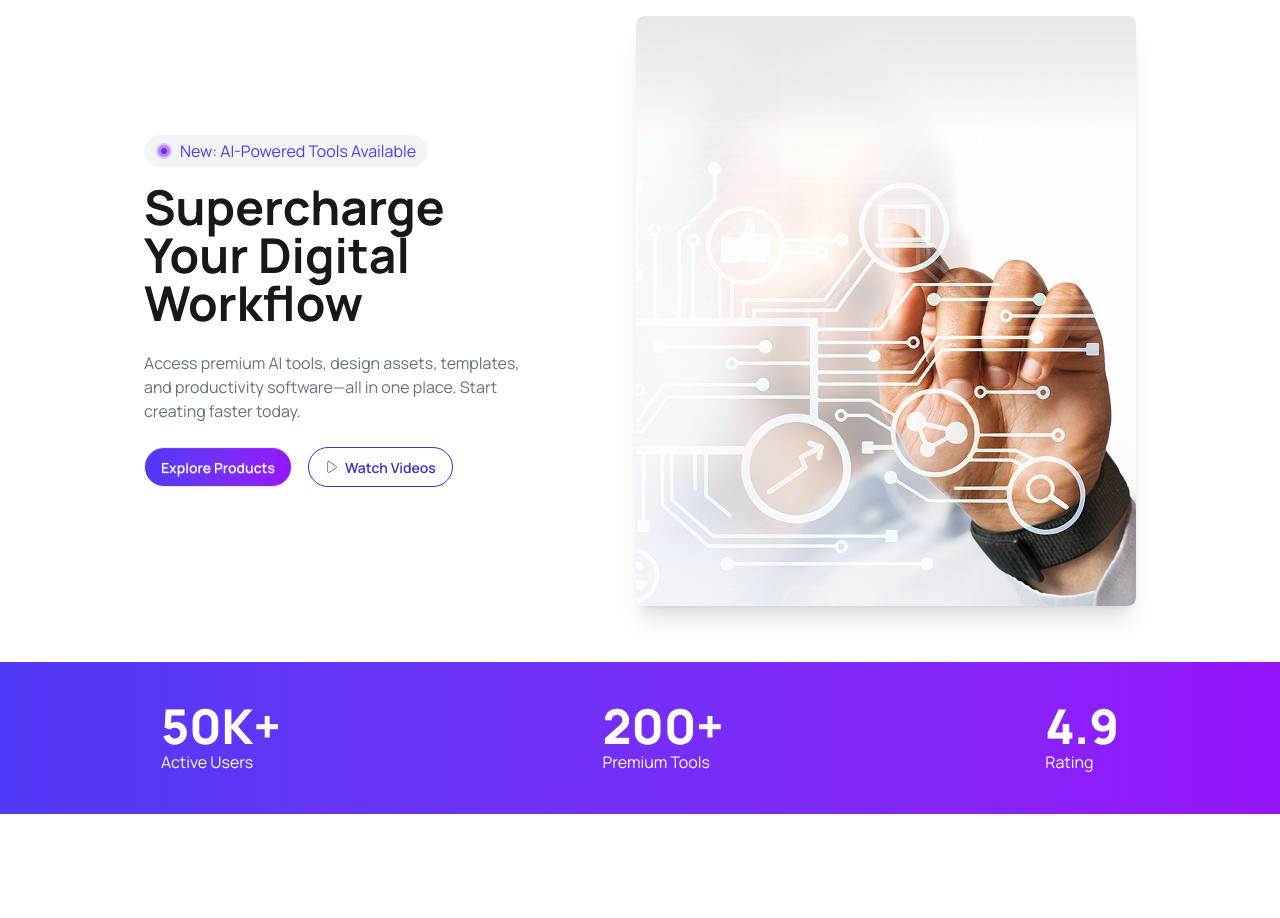
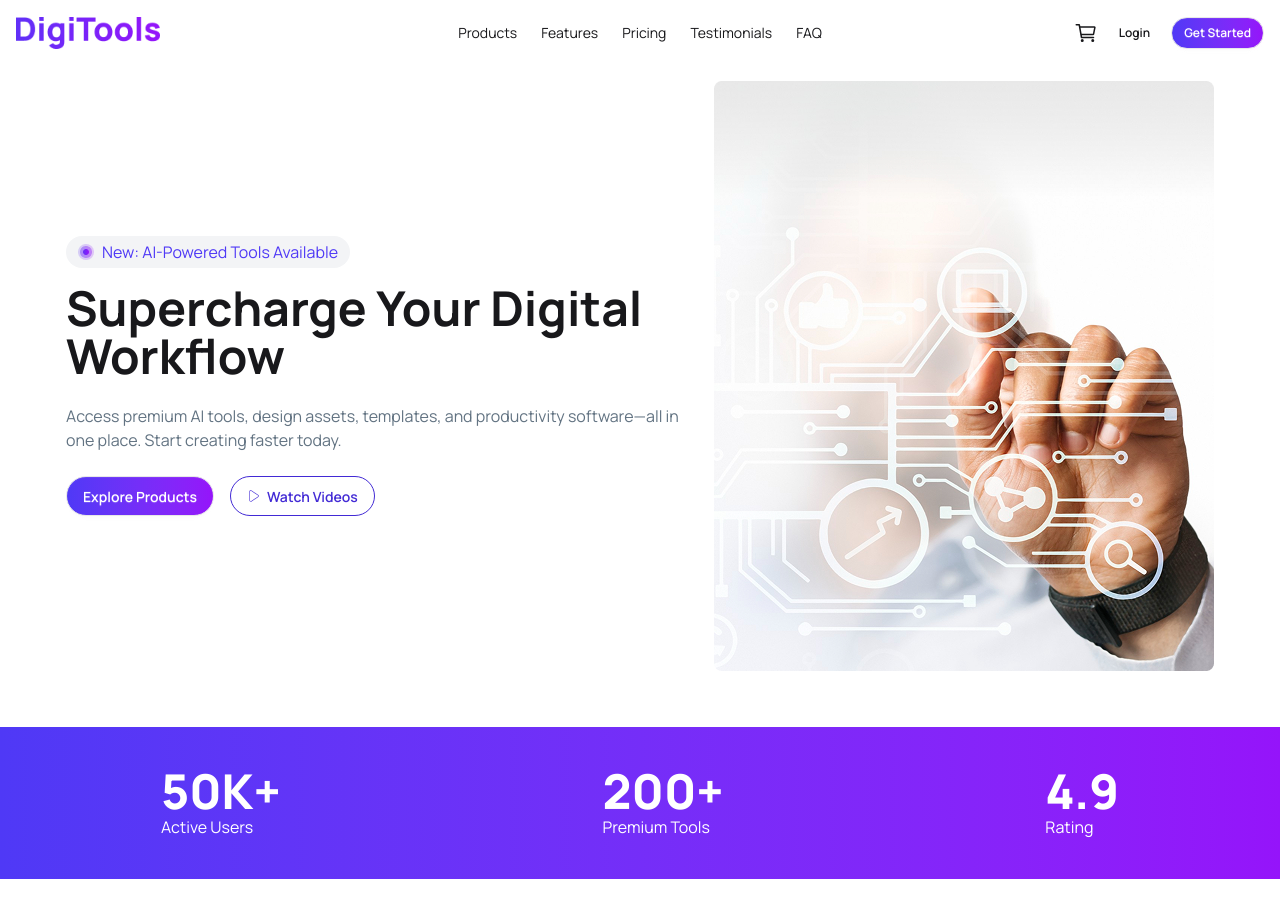
Before and after one commit to wdev-jahidhasan/digitools-purchase, a React (Vite) app: page / in a window 1280 px wide. Before the commit the page ends 854 px from the top, so only its background shows below. Built offline with nearby package versions, Linux system fonts and the light colour scheme.

Commit message:
navbar, banner and stat section responsive

```diff
--- a/src/App.jsx
+++ b/src/App.jsx
@@ -7,7 +7,7 @@ function App() {
 
   return (
     <>
-    {/* <Navbar></Navbar> */}
+    <Navbar></Navbar>
     <Banner></Banner>
     <Statistics></Statistics>
     </>
--- a/src/Component/Banner.jsx
+++ b/src/Component/Banner.jsx
@@ -5,23 +5,25 @@ import { CiPlay1 } from "react-icons/ci";
 
 const Banner = () => {
   return (
-    <div className="hero w-4/5 mx-auto">
-      <div className="hero-content flex-col lg:flex-row-reverse">
+
+
+    <div>
+      <div className="hero-content flex flex-col lg:flex-row-reverse w-full mx-auto gap-6">
 
         <img
             src={bannerImg}
-          className="rounded-lg shadow-xl"
           />
 
 
-        <div className='pr-20'>
-          <button className='text-[#4F39F6] bg-gray-100 rounded-3xl p-3 py-1 mb-4 flex items-center gap-2'><img className='h-4 w-4' src={circle} alt="" /> New: AI-Powered Tools Available</button>
-          <h1 className="text-5xl font-bold">Supercharge Your Digital Workflow</h1>
+
+        <div className='w-full lg:w-1/2 text-center lg:text-left'>
+          <button className='text-[#4F39F6] bg-gray-100 rounded-3xl px-3 py-1 text-sm md:text-base mb-4 flex items-center gap-2'><img className='h-4 w-4' src={circle} alt="" /> New: AI-Powered Tools Available</button>
+          <h1 className="text-3xl md:text-5xl font-bold">Supercharge Your Digital Workflow</h1>
           <p className="py-6 text-[#627382]">
             Access premium AI tools, design assets, templates, and productivity
             software—all in one place. Start creating faster today.
           </p>
-          <div className='flex gap-4'>
+          <div className='flex flex-col sm:flex-row gap-4 justify-center lg:justify-start'>
             <button className="btn bg-linear-to-r from-[#4F39F6] to-[#9514FA] text-white rounded-3xl">Explore Products</button>
             <button className='btn btn-outline btn-primary rounded-3xl'><CiPlay1 /> Watch Videos</button>
           </div>
--- a/src/Component/Navbar.jsx
+++ b/src/Component/Navbar.jsx
@@ -6,34 +6,46 @@ const Navbar = () => {
   return (
 
 
-    <div className="navbar bg-base-100 shadow-sm">
+    <div className="navbar bg-base-100 w-full max-w-7xl mx-auto px-4">
+
       <div className="navbar-start">
         <div className="dropdown">
-      <div tabIndex={0} role="button" className="btn btn-ghost btn-circle">
-        <svg xmlns="http://www.w3.org/2000/svg" className="h-5 w-5" fill="none" viewBox="0 0 24 24" stroke="currentColor"> <path strokeLinecap="round" strokeLinejoin="round" strokeWidth="2" d="M4 6h16M4 12h16M4 18h7" /> </svg>
+          <div tabIndex={0} role="button" className="btn btn-ghost lg:hidden">
+            <svg xmlns="http://www.w3.org/2000/svg" className="h-5 w-5" fill="none" viewBox="0 0 24 24" stroke="currentColor"> <path strokeLinecap="round" strokeLinejoin="round" strokeWidth="2" d="M4 6h16M4 12h8m-8 6h16" /> </svg>
           </div>
           <ul
             tabIndex="-1"
             className="menu menu-sm dropdown-content bg-base-100 rounded-box z-1 mt-3 w-52 p-2 shadow">
-        <li><a>Homepage</a></li>
-        <li><a>Portfolio</a></li>
-        <li><a>About</a></li>
+            <li><a>Products</a></li>
+            <li><a>Features</a></li>
+            <li><a>Pricing</a></li>
+            <li><a>Testimonials</a></li>
+            <li><a>FAQ</a></li>
           </ul>
         </div>
+
+        <img src={digiTools} alt="" className='h-6 md:h-8 w-auto' />
+
       </div>
-  <div className="navbar-center">
-    <a className="btn btn-ghost text-xl">daisyUI</a>
+      <div className="navbar-center hidden lg:flex">
+        <ul className="menu menu-horizontal px-1">
+          <li><a>Products</a></li>
+          <li><a>Features</a></li>
+          <li><a>Pricing</a></li>
+          <li><a>Testimonials</a></li>
+          <li><a>FAQ</a></li>
+        </ul>
       </div>
-  <div className="navbar-end">
-    <button className="btn btn-ghost btn-circle">
-      <svg xmlns="http://www.w3.org/2000/svg" className="h-5 w-5" fill="none" viewBox="0 0 24 24" stroke="currentColor"> <path strokeLinecap="round" strokeLinejoin="round" strokeWidth="2" d="M21 21l-6-6m2-5a7 7 0 11-14 0 7 7 0 0114 0z" /> </svg>
-    </button>
-    <button className="btn btn-ghost btn-circle">
-      <div className="indicator">
-        <svg xmlns="http://www.w3.org/2000/svg" className="h-5 w-5" fill="none" viewBox="0 0 24 24" stroke="currentColor"> <path strokeLinecap="round" strokeLinejoin="round" strokeWidth="2" d="M15 17h5l-1.405-1.405A2.032 2.032 0 0118 14.158V11a6.002 6.002 0 00-4-5.659V5a2 2 0 10-4 0v.341C7.67 6.165 6 8.388 6 11v3.159c0 .538-.214 1.055-.595 1.436L4 17h5m6 0v1a3 3 0 11-6 0v-1m6 0H9" /> </svg>
-        <span className="badge badge-xs badge-primary indicator-item"></span>
-      </div>
-    </button>
+      <div className="navbar-end flex items-center gap-2">
+
+        {/* <div className='flex justify-between items-center gap-2 font-semibold'> */}
+        <IoCartOutline className='text-2xl' />
+        <button className='btn btn-sm btn-ghost'>Login</button>
+        <button className='btn btn-sm bg-linear-to-r from-[#4F39F6] to-[#9514FA] text-white rounded-3xl'>Get Started</button>
+        {/* </div> */}
+
+
+
       </div>
     </div>
 
--- a/src/Component/Statistics.jsx
+++ b/src/Component/Statistics.jsx
@@ -2,19 +2,19 @@ import React from 'react';
 
 const Statistics = () => {
   return (
-    <div className='bg-linear-to-r from-[#4F39F6] to-[#9514FA] text-white flex justify-around my-10 py-10'>
+    <div className='bg-linear-to-r from-[#4F39F6] to-[#9514FA] text-white flex justify-around my-10 py-3 md:py-10 w-full mx-auto'>
       <div>
-        <h1 className='text-5xl font-black'>50K+</h1>
+        <h1 className='text-2xl md:text-5xl font-extrabold'>50K+</h1>
         <p>Active Users</p>
       </div>
 
       <div>
-        <h1 className='text-5xl font-black'>200+</h1>
+        <h1 className='text-2xl md:text-5xl font-extrabold'>200+</h1>
         <p>Premium Tools</p>
       </div>
 
       <div>
-        <h1 className='text-5xl font-black'>4.9</h1>
+        <h1 className='text-2xl md:text-5xl font-extrabold'>4.9</h1>
         <p>Rating</p>
       </div>
     </div>
```
Lines whose indentation alone changed are shown as unchanged.
